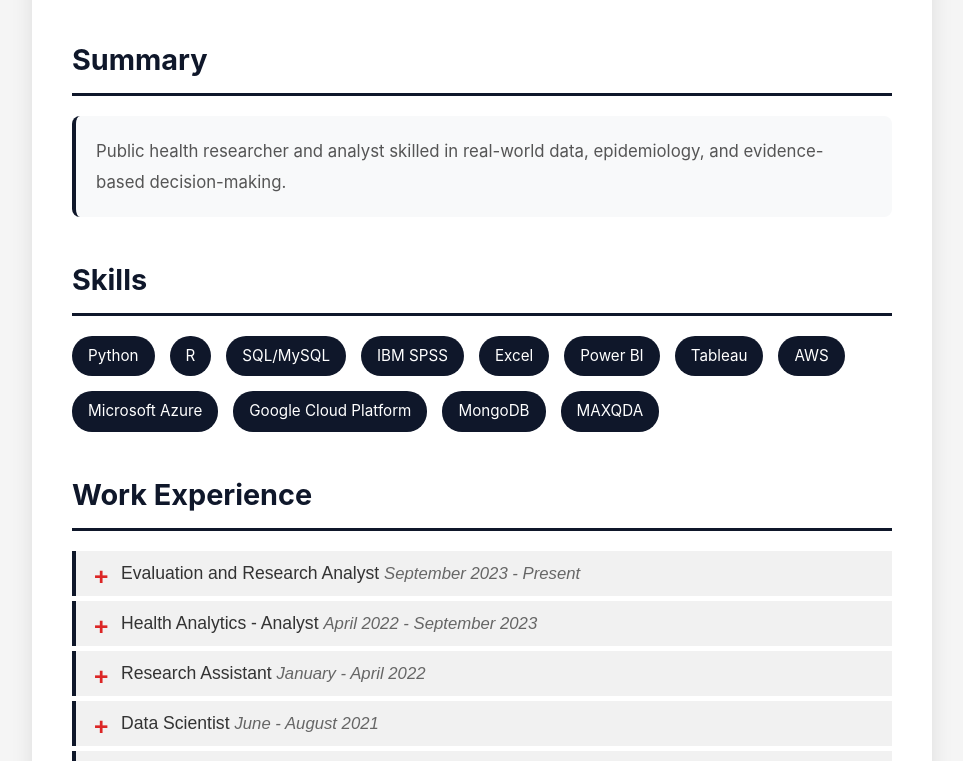
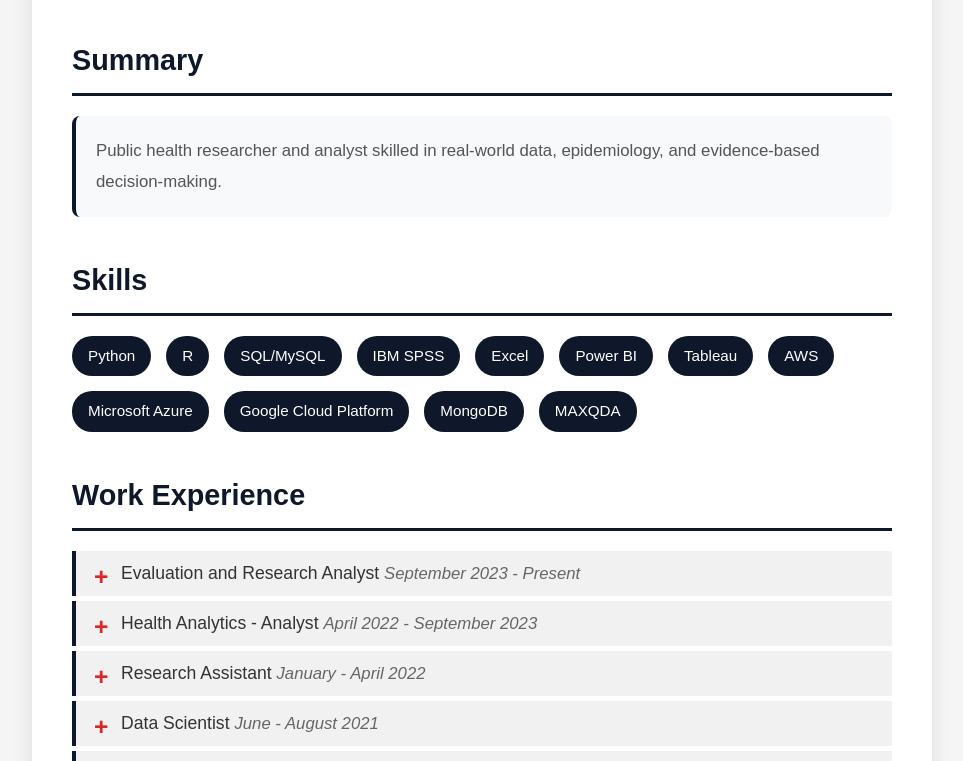
Before and after one commit to meronmkifle/meronmkifle.github.io, a plain HTML site: page index.html in a window 1280 px wide. Shown: the part 195-956 px from the top of the page, without its empty margins (158-1121 px from the left). Drawn offline with Linux system fonts and the light colour scheme.

Commit message:
Update index.html

```diff
--- a/index.html
+++ b/index.html
@@ -7,7 +7,7 @@
 <link rel="stylesheet" href="https://cdnjs.cloudflare.com/ajax/libs/font-awesome/6.5.0/css/all.min.css">
 <style>
 * {margin:0;padding:0;box-sizing:border-box;}
-body {font-family:-apple-system,BlinkMacSystemFont,'Segoe UI',Roboto,'Helvetica Neue',Arial,sans-serif;line-height:1.6;color:#333;background-color:#f5f5f5;}
+body {font-family:'Bahnschrift Light','Bahnschrift',sans-serif;font-weight:300;line-height:1.6;color:#333;background-color:#f5f5f5;}
 .container {max-width:900px;margin:0 auto;background-color:white;box-shadow:0 0 20px rgba(0,0,0,0.1);}
 header {background:linear-gradient(135deg,#0f172a 0%,#1e293b 100%);color:white;padding:35px 40px;text-align:center;}
 header h1 {font-size:2em;margin-bottom:8px;font-weight:700;}
```
